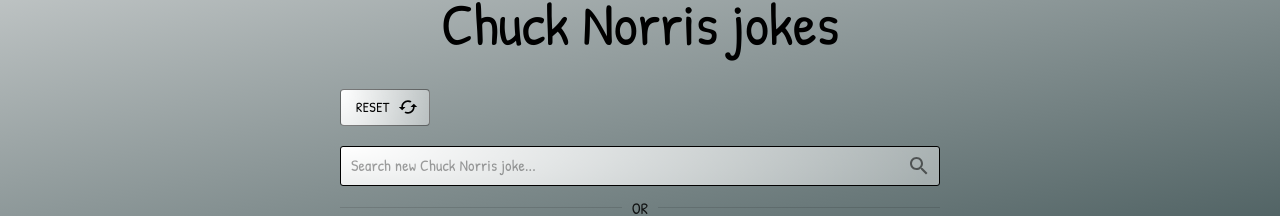
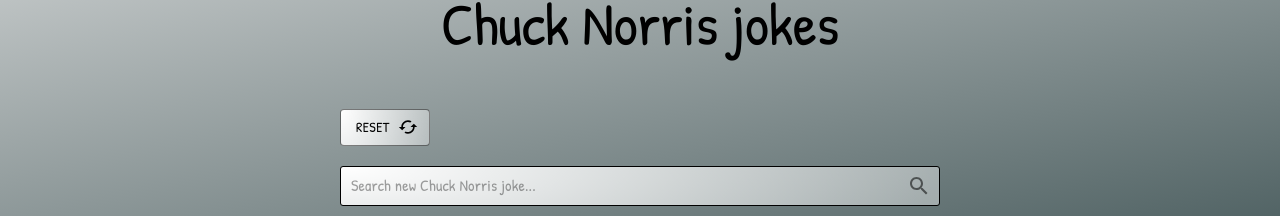
Before and after one commit to matej-oliva/chuck_norris, a React (Create React App) app: page / in a window 1280 px wide. Shown: the part 219-435 px from the top of the page. Built offline with nearby package versions, Linux system fonts and the light colour scheme; no server answers.

Commit message:
[FEATURE] Extracted button

```diff
--- /dev/null
+++ b/src/views/atoms/StandardButton.js
@@ -0,0 +1,31 @@
+import PropTypes from 'prop-types';
+import { Button, Tooltip } from '@mui/material';
+import React from 'react';
+
+export function StandardButton({ tooltip, func, icon, children }) {
+  return (
+    <Tooltip title={tooltip}>
+      <Button
+        className='font'
+        color='secondary'
+        variant='outlined'
+        aria-label='Get a new random joke button'
+        type='button'
+        onClick={func}
+        endIcon={icon}
+        sx={{
+          background: (theme) => theme.palette.gradient.radial,
+        }}
+      >
+        {children}
+      </Button>
+    </Tooltip>
+  );
+}
+
+StandardButton.propTypes = {
+  func: PropTypes.func,
+  icon: PropTypes.element,
+  children: PropTypes.string,
+  tooltip: PropTypes.string,
+};
--- a/src/views/atoms/index.js
+++ b/src/views/atoms/index.js
@@ -1,3 +1,4 @@
 export { Text } from './Text';
 export { TalkingChuck } from './TalkingChuck';
 export { AppTitle } from './AppTitle';
+export { StandardButton } from './StandardButton';
--- a/src/views/organisms/SearchForm.js
+++ b/src/views/organisms/SearchForm.js
@@ -1,20 +1,12 @@
 import PropTypes from 'prop-types';
 import { Cached, Search } from '@mui/icons-material';
-import {
-  Box,
-  Button,
-  Divider,
-  IconButton,
-  InputBase,
-  MenuItem,
-  Select,
-  Tooltip,
-} from '@mui/material';
+import { Box, Divider, IconButton, InputBase, MenuItem, Select } from '@mui/material';
 import { useCallback, useState } from 'react';
 import { useDispatch, useSelector } from 'react-redux';
 import { listOfCategories } from '../../features/categoryList';
 import { fetchByCategory, fetchByText, fetchRandomJoke } from '../../features/joke';
 import React from 'react';
+import { StandardButton } from '../atoms';
 
 export function SearchForm({ setSnack }) {
   const [category, setCategory] = useState('');
@@ -72,23 +64,16 @@
 
   return (
     <>
-      <Box sx={{ width: 'fit-content', mb: '20px' }} variant='text'>
-        <Tooltip title='Get a new random joke'>
-          <Button
-            className='font'
-            color='secondary'
-            variant='outlined'
-            aria-label='Get a new random joke button'
-            type='button'
-            onClick={reset}
-            endIcon={<Cached />}
-            sx={{
-              background: (theme) => theme.palette.gradient.radial,
-            }}
-          >
-            Reset
-          </Button>
-        </Tooltip>
+      <Box sx={{ width: 'fit-content', my: '20px' }}>
+        <StandardButton
+          tooltip='Get a new random joke'
+          icon={<Cached />}
+          func={() => {
+            reset();
+          }}
+        >
+          Reset
+        </StandardButton>
       </Box>
       <Box sx={(theme) => theme.inputBoxLook}>
         <InputBase
```
